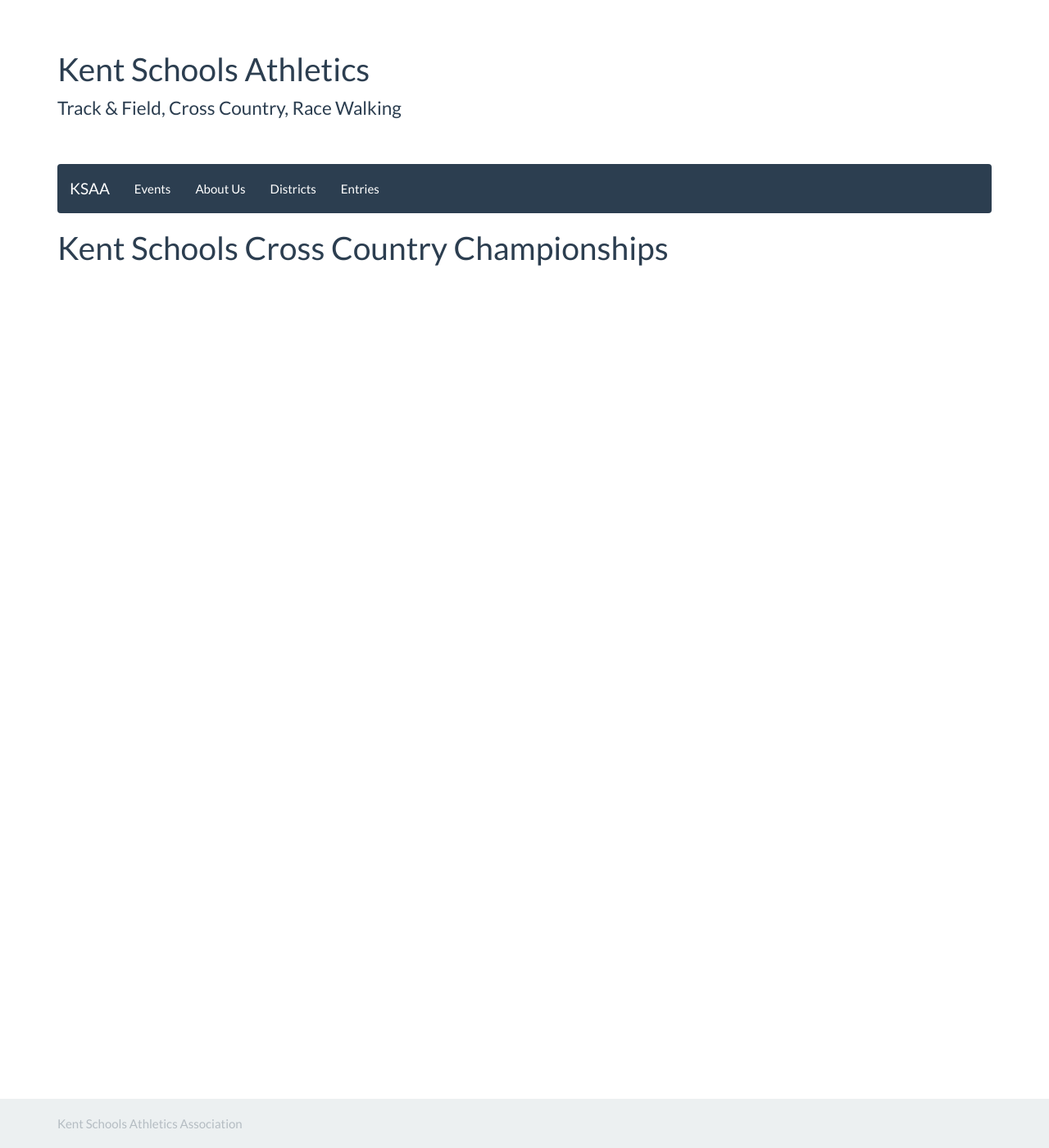
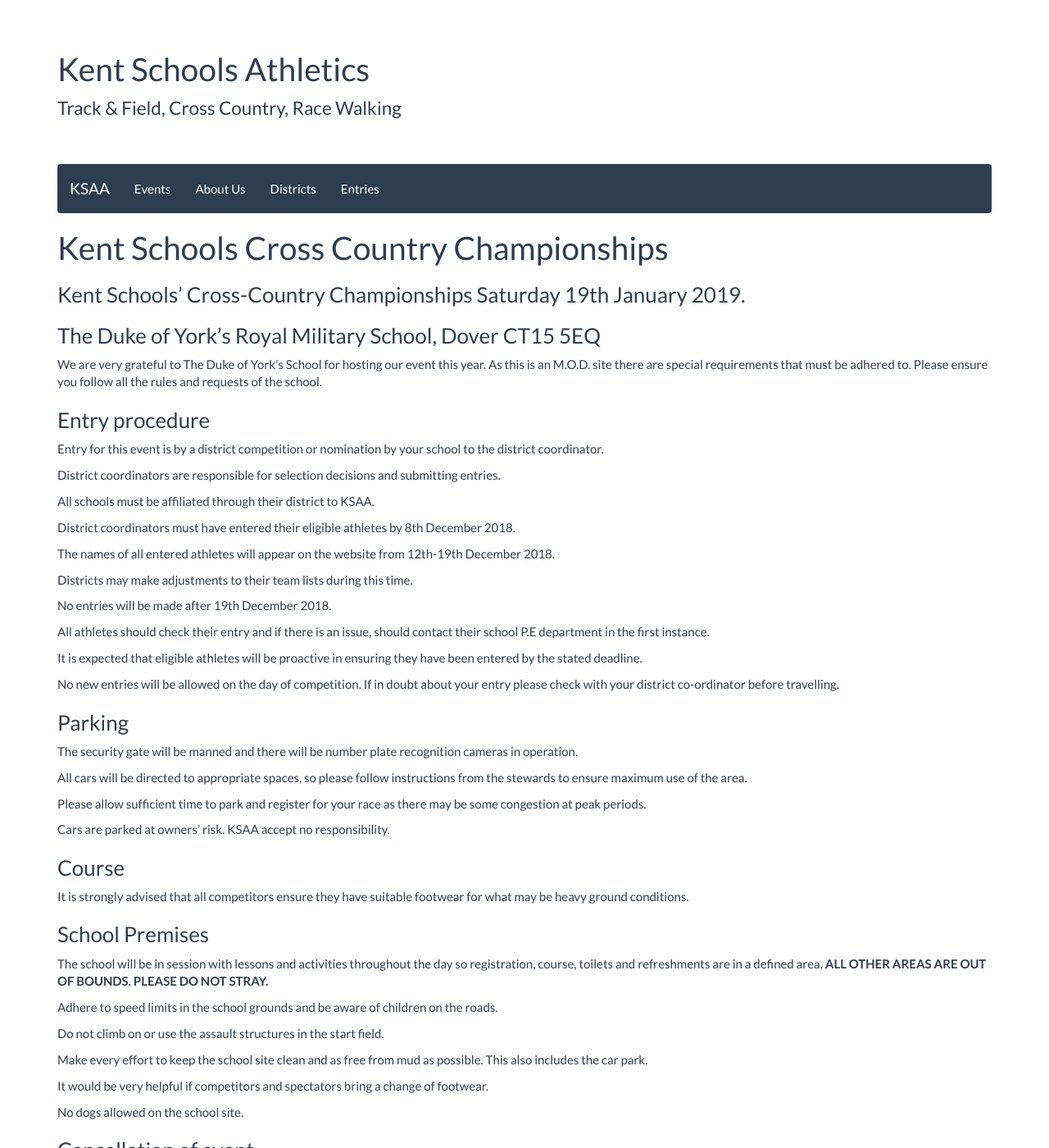
Before and after one commit to chrisnewark/chrisnewark.github.io, a Jekyll site: the page built from _events/18-19/2019-01-19-kent-schools-cross-country-champs.md, in a window 1280 px wide and 1400 px high. Shown: the whole window at 82% size. Built offline with Jekyll 4.4.1, drawn with Linux system fonts in a browser that asks for light colours; nearby versions of some CDN libraries; some of the changed text lies outside the part shown.

Commit message:
Added event info

```diff
--- a/_events/18-19/2019-01-19-kent-schools-cross-country-champs.md
+++ b/_events/18-19/2019-01-19-kent-schools-cross-country-champs.md
@@ -4,3 +4,64 @@
 date: 19 January 2019
 location: Dover
 ---
+
+### Kent Schools' Cross-Country Championships Saturday 19th January 2019.
+
+### The Duke of York's Royal Military School, Dover CT15 5EQ
+
+
+We are very grateful to The Duke of York's School for hosting our event this year. As this is an M.O.D. site there are special requirements that must be adhered to. Please ensure you follow all the rules and requests of the school.
+
+### Entry procedure
+
+Entry for this event is by a district competition or nomination by your school to the district coordinator.
+
+District coordinators are responsible for selection decisions and submitting entries.
+
+All schools must be affiliated through their district to KSAA.
+
+District coordinators must have entered their eligible athletes by 8th December 2018.
+
+The names of all entered athletes will appear on the website from 12th-19th December 2018.
+
+Districts may make adjustments to their team lists during this time.
+
+No entries will be made after 19th December 2018.
+
+All athletes should check their entry and if there is an issue, should contact their school P.E department in the first instance.
+
+It is expected that eligible athletes will be proactive in ensuring they have been entered by the stated deadline.
+
+No new entries will be allowed on the day of competition. If in doubt about your entry please check with your district co-ordinator before travelling.
+
+### Parking
+
+The security gate will be manned and there will be number plate recognition cameras in operation.
+
+All cars will be directed to appropriate spaces, so please follow instructions from the stewards to ensure maximum use of the area.
+
+Please allow sufficient time to park and register for your race as there may be some congestion at peak periods.
+
+Cars are parked at owners' risk. KSAA accept no responsibility.
+
+### Course
+
+It is strongly advised that all competitors ensure they have suitable footwear for what may be heavy ground conditions.
+
+### School Premises
+
+The school will be in session with lessons and activities throughout the day so registration, course, toilets and refreshments are in a defined area. **ALL OTHER AREAS ARE OUT OF BOUNDS. PLEASE DO NOT STRAY.**
+
+Adhere to speed limits in the school grounds and be aware of children on the roads.
+
+Do not climb on or use the assault structures in the start field.
+
+Make every effort to keep the school site clean and as free from mud as possible. This also includes the car park.
+
+It would be very helpful if competitors and spectators bring a change of footwear.
+
+No dogs allowed on the school site.
+
+### Cancellation of event
+
+If this becomes necessary, all district co-ordinators will be informed and a notice will be put on the website by Thursday 17th January 2019.
```
